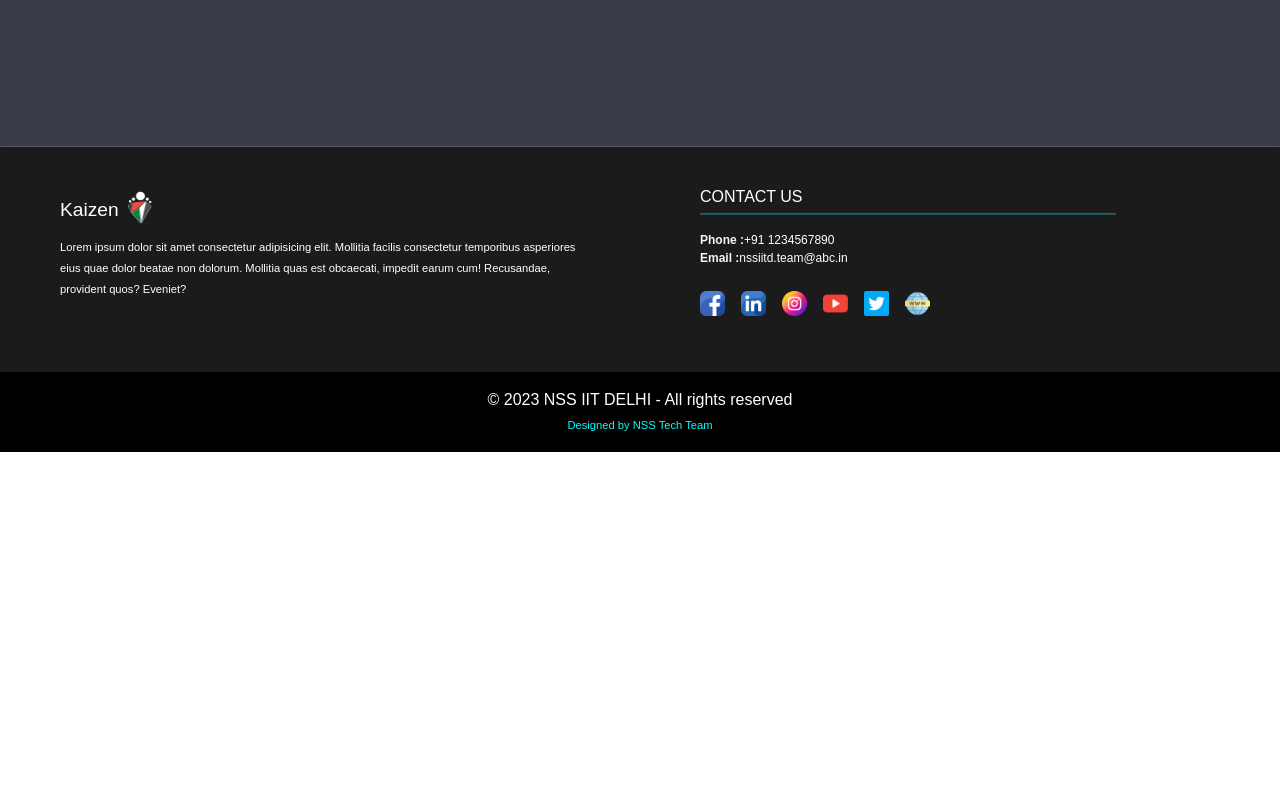
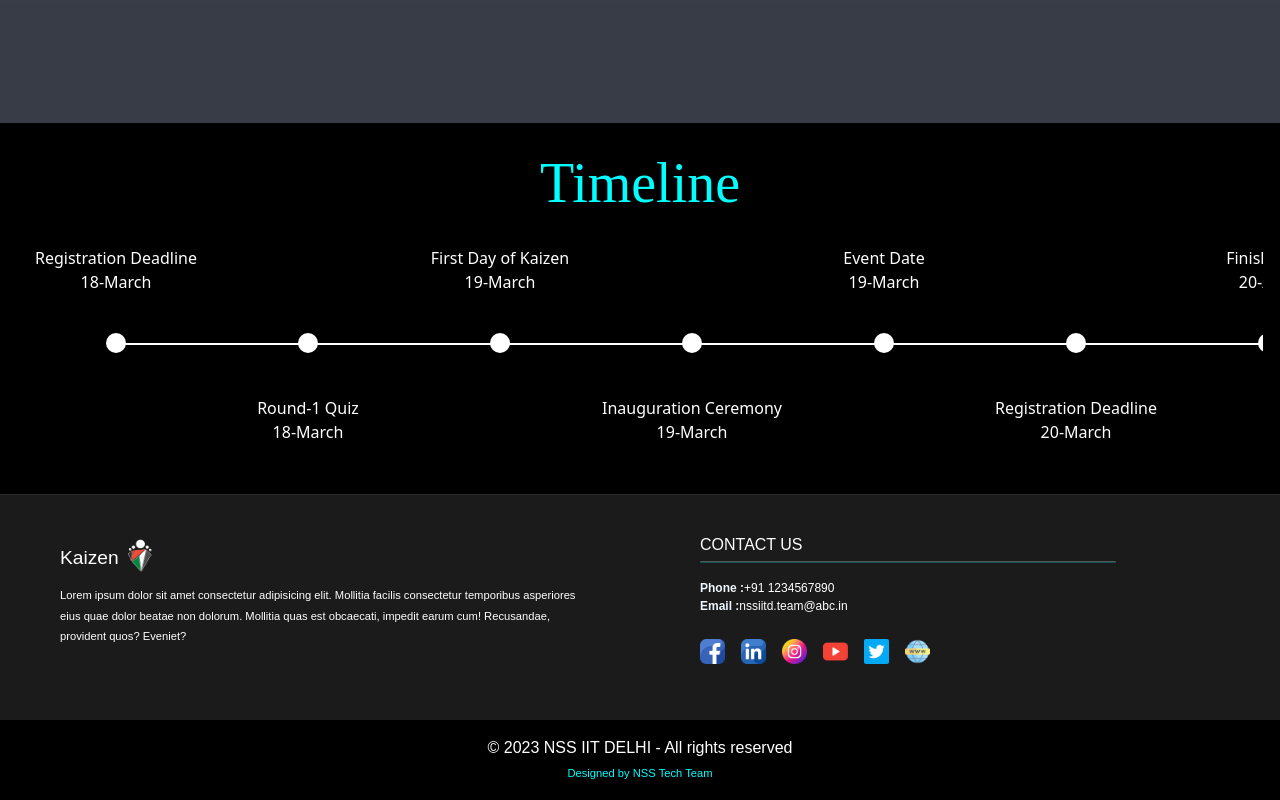
Before and after one commit to NSS-IIT-Delhi/Kaizen-23-, a React (Vite) app: page / in a window 1280 px wide. Shown: the part 757-1557 px from the top of the page. Before the commit the page ends 1209 px from the top, so only its background shows below. Built offline with nearby package versions, Linux system fonts and the light colour scheme.

Commit message:
timeline

```diff
--- a/src/App.jsx
+++ b/src/App.jsx
@@ -2,13 +2,14 @@ import React from 'react'
 import './App.css'
 import Navbar from "./components/navbar/navbar";
 import Footer from './components/Footer/footer';
+import Timeline from './components/timeline/timeline';
 
 function App() {
   return (
     <>
-    hello
        < Navbar />
-      <div style={{"min-height":"100vh"}}></div>
+       <div style={{"min-height":"100vh"}}></div>
+      <Timeline/>
       < Footer />
     </>
   );
--- /dev/null
+++ b/src/components/timeline/timeline.css
@@ -0,0 +1,103 @@
+.timeline{
+    background-color: black;
+}
+.timeline-heading h1  {
+    color: cyan;
+    background-color: black;
+    text-align: center;
+    font-size: 3.5em;
+    font-family: "Playfair Display";
+    transform: translateY(30px);
+}
+
+.timeline-container{
+    overflow-x: scroll;
+    overflow-y: hidden;
+    padding: 100px;
+    padding-left: 0;
+    max-width:calc(100vw - 17px);
+}
+
+.timeline-line{
+    margin-left: 120px;
+    width: 1800px;
+    height: 2px;
+    background-color: white;
+    transform: translate(0px, 50px);
+}
+
+.timeline-dot{
+    min-width: 20px;
+    min-height: 20px;
+    background-color: white;
+    border-radius: 100%;
+    /* margin: 0 150px 0 150px; */
+    z-index: 2;
+    position: fixed;
+}
+.timeline-dot-top{
+    transform: translateY(73px);
+}
+.timeline-dot-bottom{
+    transform: translateY(-77px);
+}
+
+.timeline-event-box{
+    display: flex;
+    margin-left: 20px;
+
+}
+.timeline-event{
+    /* width: 120px; */
+    min-width: 12rem;
+    height : 100px;
+    display: flex;
+    flex-direction: column;
+    justify-content: center;
+    align-items: center;
+    /* margin: 30px; */
+    text-align: center;
+    transition: box-shadow .3s;
+    float: left;
+    border-radius: 20px;
+}
+.timeline-event:hover{
+    box-shadow: 0 0 11px cyan;
+    /* transform: scale(1.1); */
+    transition: transform .2s;
+}
+
+
+.timeline-event div{
+    /* margin: 5px; */
+    font-weight: 500;
+    color: white;
+    font-size: 1em;
+}
+
+.timeline-event-top{
+    transform: translate(0px, -75px) ;
+}
+.timeline-event-top:hover{
+    transform: translate(0px, -82px) scale(1.1);
+    /* background-color: rgba(255, 255, 255, 0.158); */
+}
+.timeline-event-bottom{
+    transform: translate(0px, +75px);
+}
+.timeline-event-bottom:hover{
+    transform: translate(0px, +84px) scale(1.1);
+    /* background-color: rgba(255, 255, 255, 0.158); */
+}
+
+
+/* Hide scrollbar for Chrome, Safari and Opera */
+.scrollbar-hidden::-webkit-scrollbar {
+    display: none;
+}
+
+/* Hide scrollbar for IE, Edge add Firefox */
+.scrollbar-hidden {
+    -ms-overflow-style: none;
+    scrollbar-width: none; /* Firefox */
+}
--- /dev/null
+++ b/src/components/timeline/timeline.jsx
@@ -0,0 +1,52 @@
+import './timeline.css'
+
+export default function Timeline() {
+    return (
+        <div className="timeline">
+            <div className="timeline-heading">
+                <h1>Timeline</h1>
+            </div>
+            <div className="timeline-container scrollbar-hidden">
+                <div className="timeline-line"></div>
+                <div className="timeline-event-box">
+                    <div className="timeline-event timeline-event-top">
+                        <div>Registration Deadline</div>
+                        <div>18-March</div>
+                        <div className="timeline-dot timeline-dot-top"></div>
+                    </div>
+                    <div className="timeline-event timeline-event-bottom">
+                        <div>Round-1 Quiz</div>
+                        <div>18-March</div>
+                        <div className="timeline-dot timeline-dot-bottom"></div>
+                    </div>
+                    <div className="timeline-event timeline-event-top">
+                        <div>First Day of Kaizen</div>
+                        <div>19-March</div>
+                        <div className="timeline-dot timeline-dot-top"></div>
+                    </div>
+                    <div className="timeline-event timeline-event-bottom">
+                        <div>Inauguration Ceremony</div>
+                        <div>19-March</div>
+                        <div className="timeline-dot timeline-dot-bottom"></div>
+                    </div>
+                    <div className="timeline-event timeline-event-top">
+                        <div>Event Date</div>
+                        <div>19-March</div>
+                        <div className="timeline-dot timeline-dot-top"></div>
+                    </div>
+                    <div className="timeline-event timeline-event-bottom">
+                        <div>Registration Deadline</div>
+                        <div>20-March</div>
+                        <div className="timeline-dot timeline-dot-bottom"></div>
+                    </div>
+                    <div className="timeline-event timeline-event-top">
+                        <div>Finish Date</div>
+                        <div>20-April</div>
+                        <div className="timeline-dot timeline-dot-top"></div>
+                    </div>
+                </div>
+            </div>
+        </div>
+    )
+
+}
```
